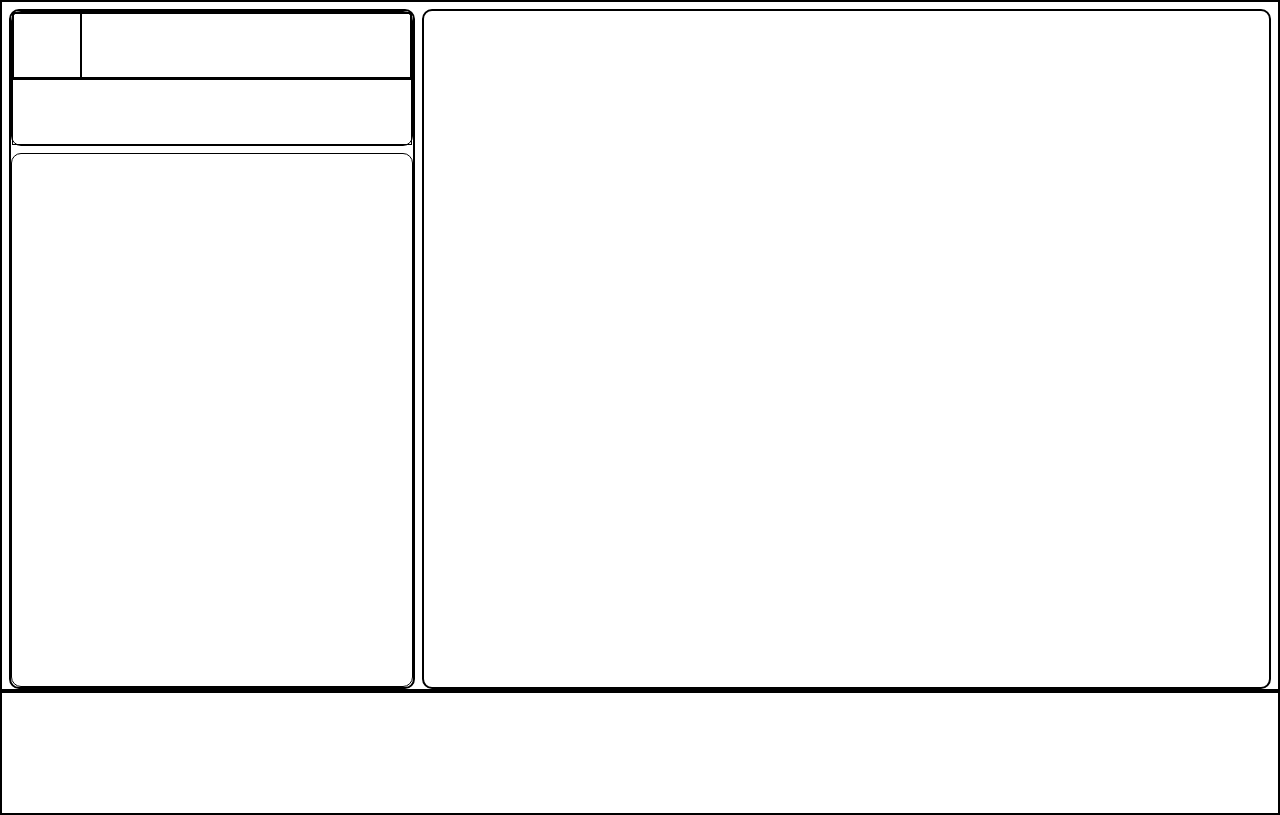
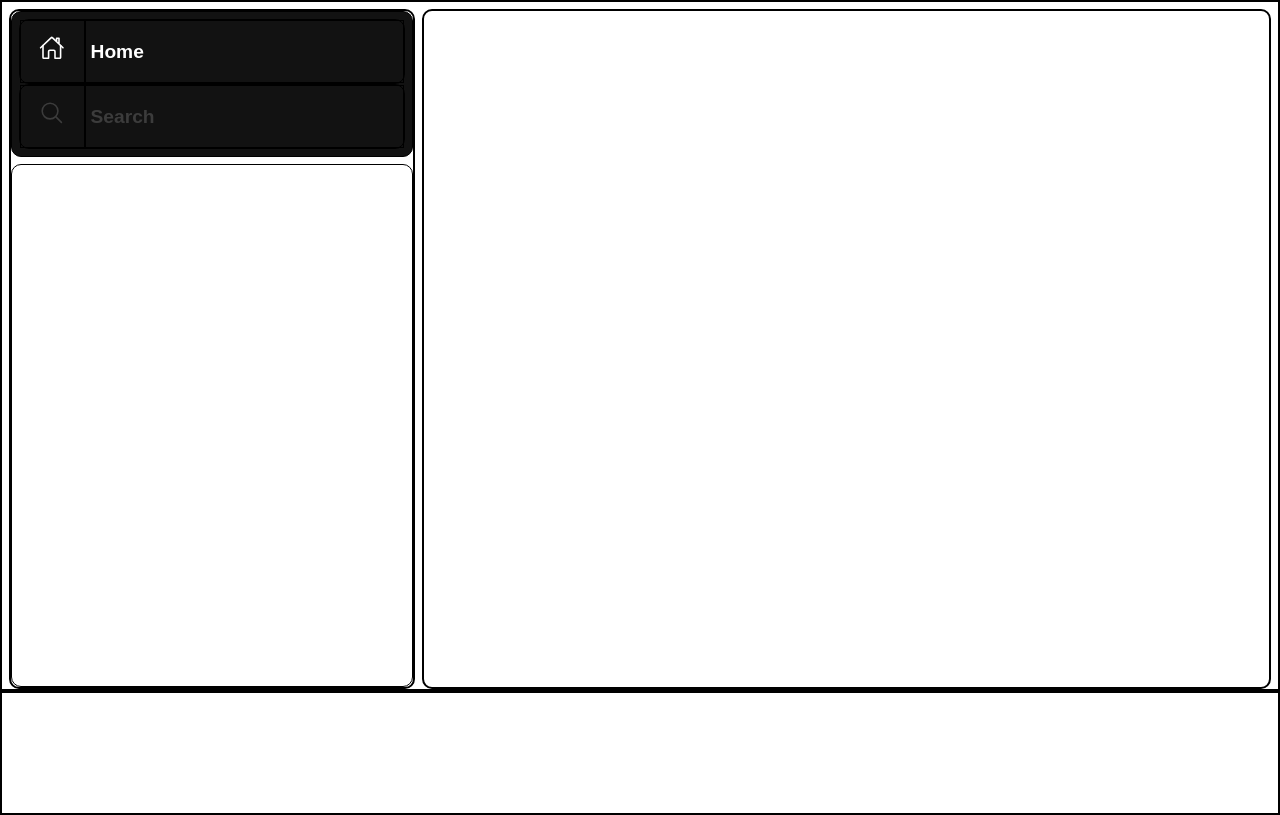
Before and after one commit to totembeing/SpotifyClone, a plain HTML site: page index.html in a window 1280 px wide. Drawn offline with nearby package versions, Linux system fonts and the light colour scheme; a web font is replaced by a local one.

Commit message:
Completed the Home and Search section

```diff
--- a/index.html
+++ b/index.html
@@ -7,16 +7,34 @@
 
     <!--Css file-->
     <link rel="stylesheet" href="style.css">
+
+    <!--Icon link-->
+    <script type="module" src="https://unpkg.com/ionicons@7.1.0/dist/ionicons/ionicons.esm.js"></script>
+    <script nomodule src="https://unpkg.com/ionicons@7.1.0/dist/ionicons/ionicons.js"></script>
+
+    <!--Fonts Link-->
+    <link href="https://api.fontshare.com/v2/css?f[]=chillax@400&display=swap" rel="stylesheet">
 </head>
 <body>
     <div class="container">
         <div class="leftSide">
             <div class="homeAndSearch">
                 <div class="home">
-                    <div id="homeIcon"></div>
-                    <div id="homeTitle"></div>
+                    <div id="homeIcon" class="homeAndSearchIcon">
+                        <a href="index.html"><ion-icon name="home-outline"></ion-icon></a>
+                    </div>
+                    <div id="homeTitle" class="homeAndSearchTitle">
+                        <a href="index.html"><p>Home</p></a>
+                    </div>
                 </div>
-                <div class="search"></div>
+                <div class="search">
+                    <div id="searchIcon" class="homeAndSearchIcon searchHoverEffect">
+                        <a href=""><ion-icon name="search-outline"></ion-icon></a>
+                    </div>
+                    <div id="searchTitle" class="homeAndSearchTitle searchHoverEffect">
+                        <a href=""><p >Search</p></a>
+                    </div>
+                </div>
             </div>
             <div class="yourLibrary"></div>
         </div>
--- a/style.css
+++ b/style.css
@@ -26,34 +26,76 @@ body {
     gap: 7px;
 }
 
+/*Home and Search section ---------------------------------------*/
+
 .homeAndSearch {
     flex: 1;
     border: 1px solid black;
     border-radius: 10px;
     display: flex;
     flex-direction: column;
+    padding: 7px;
+    background-color: rgb(18, 18, 18);
 }
 
 .home {
     flex: 1;
     border: 1px solid black;
     display: flex;
+    border-radius: 10px;
 }
 
-#homeIcon {
+#homeIcon > a, #homeTitle > a {
+    color: white;
+}
+
+.homeAndSearchIcon {
     flex: 1;
     border: 1px solid black;
+    display: flex;
+    justify-content: center;
+    align-items: center;
 }
 
-#homeTitle {
+.homeAndSearchTitle {
     flex: 5;
     border: 1px solid black;
+    display: flex;
+    justify-content: flex-start;
+    align-items: center;
+    padding-left: 5px;
 }
 
 .search {
     flex: 1;
     border: 1px solid black;
+    border-radius: 10px;
+    display: flex;
 }
+
+.searchHoverEffect {
+    color: rgb(60, 60, 60);
+    transition: 200ms ease-in-out;
+}
+
+.searchHoverEffect:hover {
+    color: white;
+}
+
+a {
+    color: inherit;
+    font-size: 1.6rem;
+    text-decoration: none;
+}
+
+a > p {
+    margin: 0%;
+    font-family: 'Chillax', sans-serif;
+    font-size: 1.2rem;
+    font-weight: 550;
+}
+
+/*---------------------------------------------------------------*/
 
 .yourLibrary {
     flex: 4;
```
